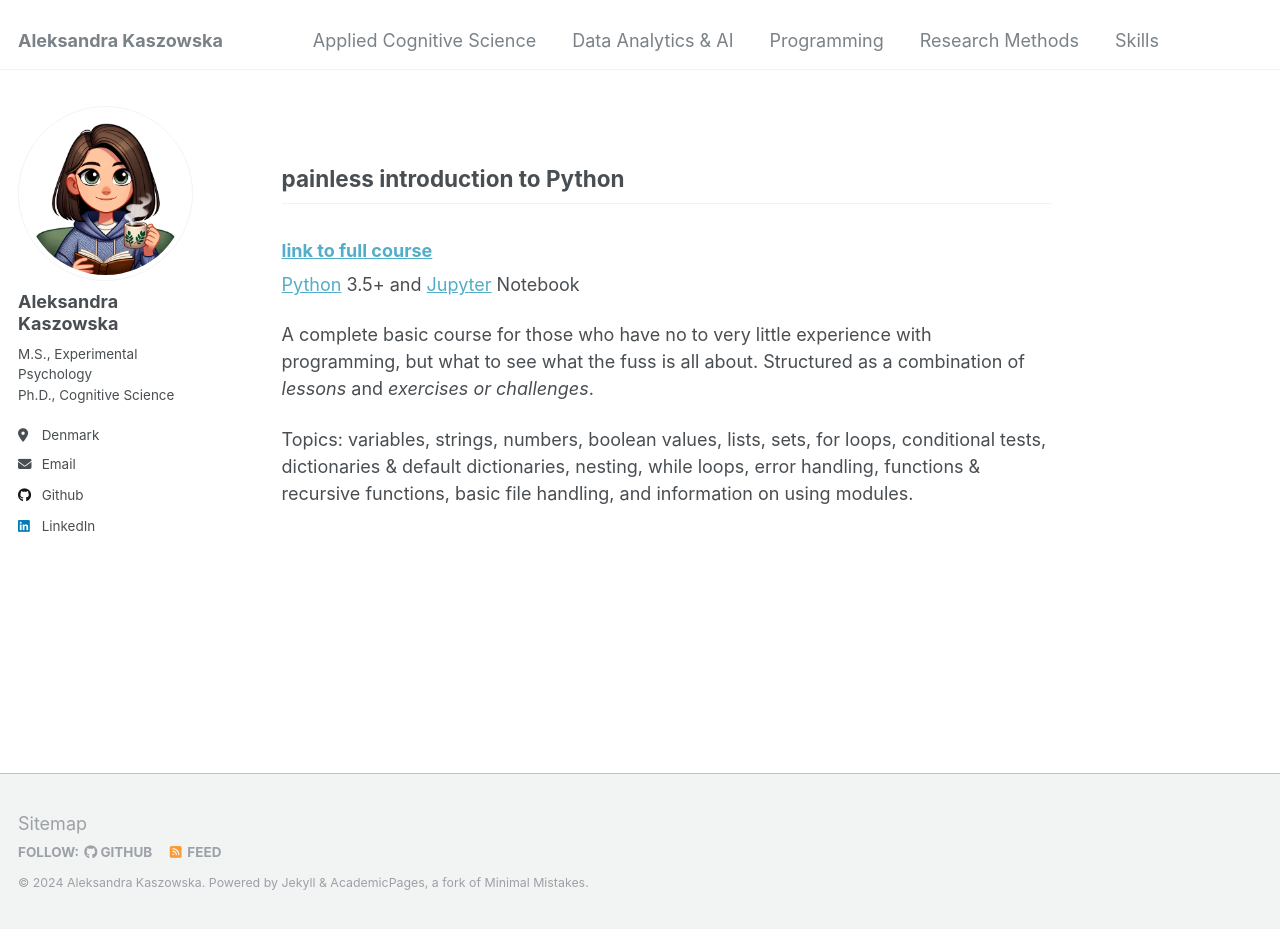
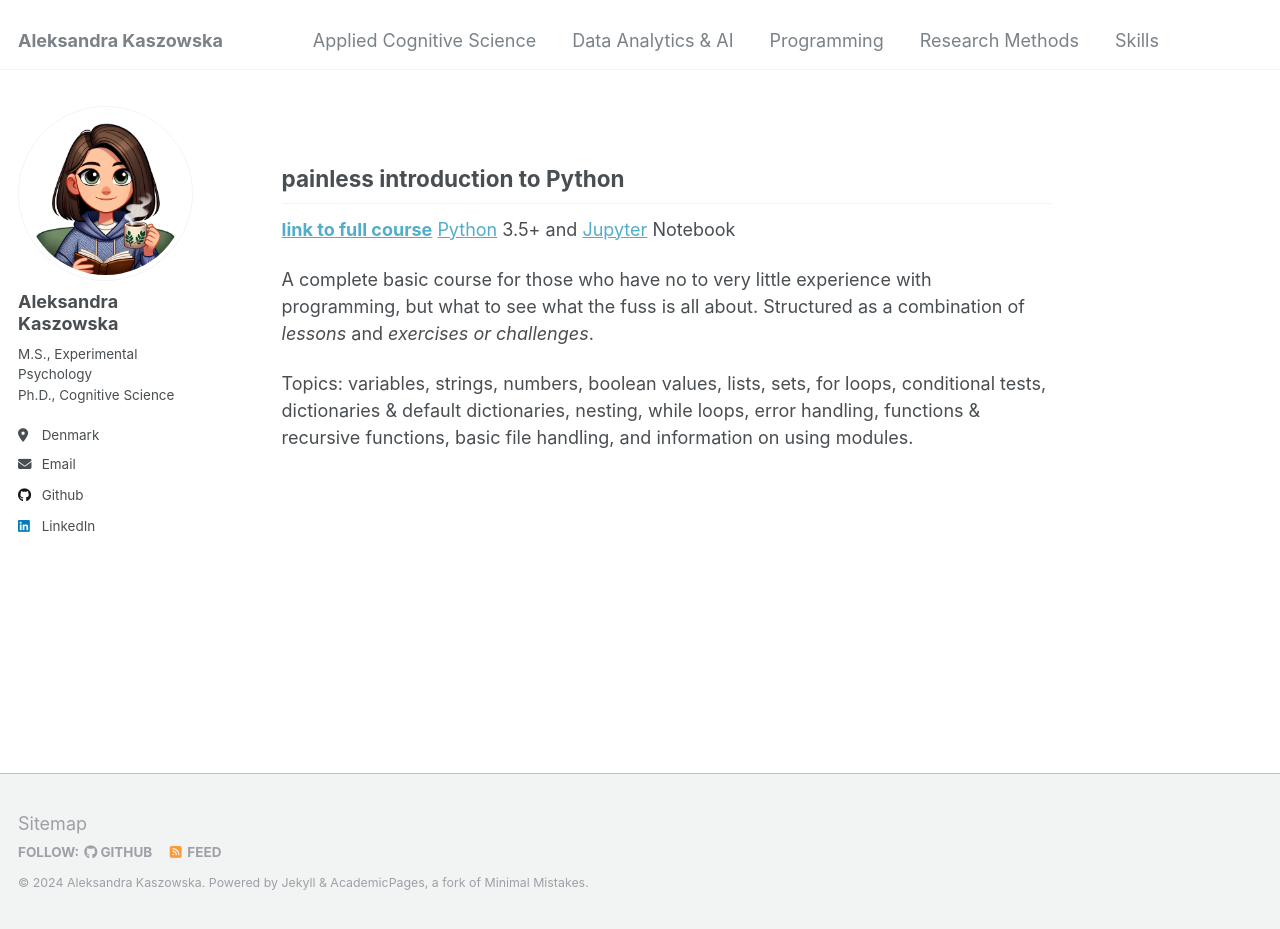
Before and after one commit to akaszowska/akaszowska.github.io, a Jekyll site: the page built from _pages/programming.md, in a window 1280 px wide and 929 px high. Built offline with Jekyll 4.4.1, drawn with Linux system fonts in a browser that asks for light colours.

```diff
--- a/_pages/programming.md
+++ b/_pages/programming.md
@@ -8,7 +8,7 @@ redirect_from:
 ---
 
 ## painless introduction to Python
-### [link to full course](https://github.com/akaszowska/Painless-Introduction-to-Python-course/)
+**[link to full course](https://github.com/akaszowska/Painless-Introduction-to-Python-course/)**
 [Python](https://www.python.org/) 3.5+ and [Jupyter](https://jupyter.org/) Notebook
 
 A complete basic course for those who have no to very little experience with programming, but what to see what the fuss is all about. Structured as a combination of _lessons_ and _exercises or challenges_.
```
